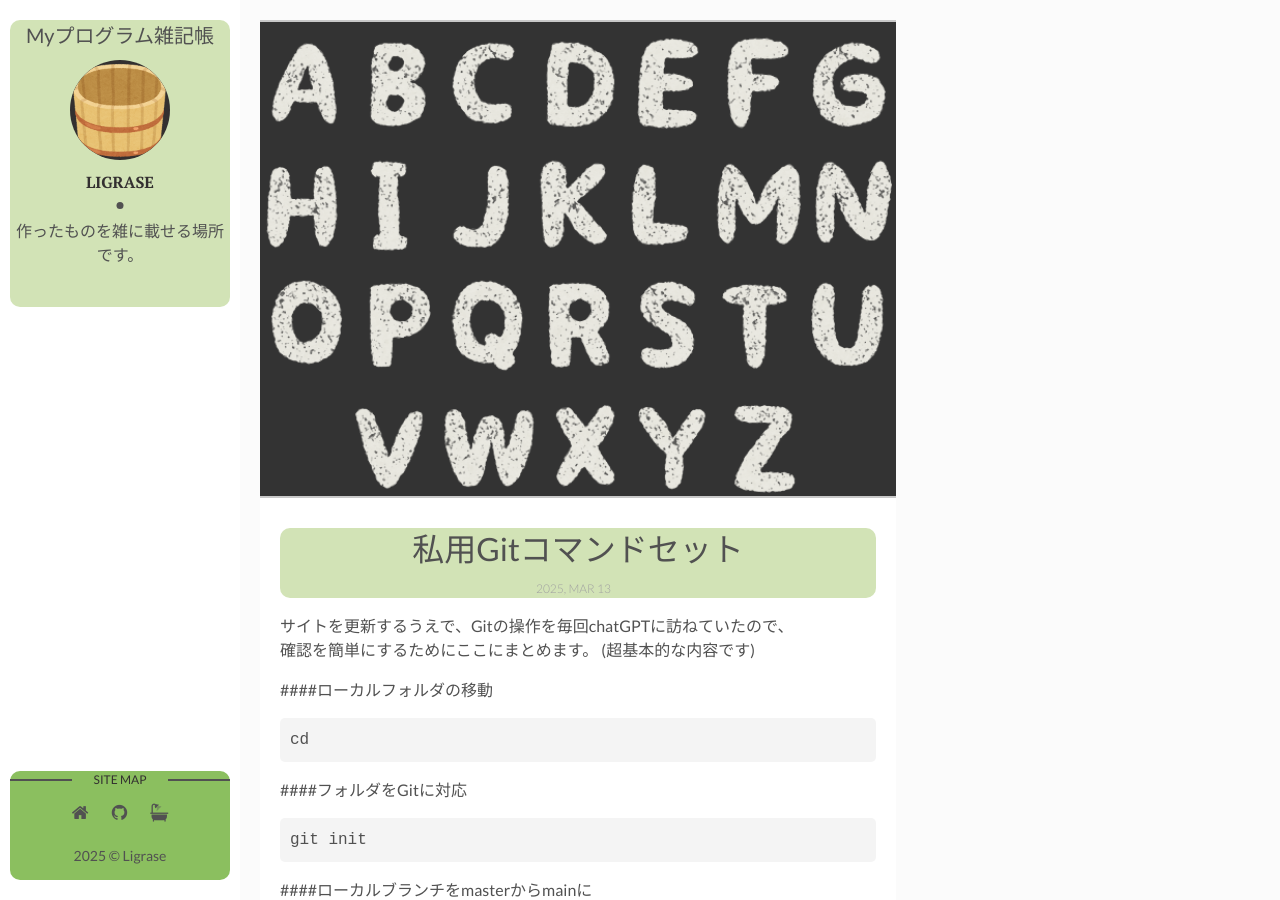
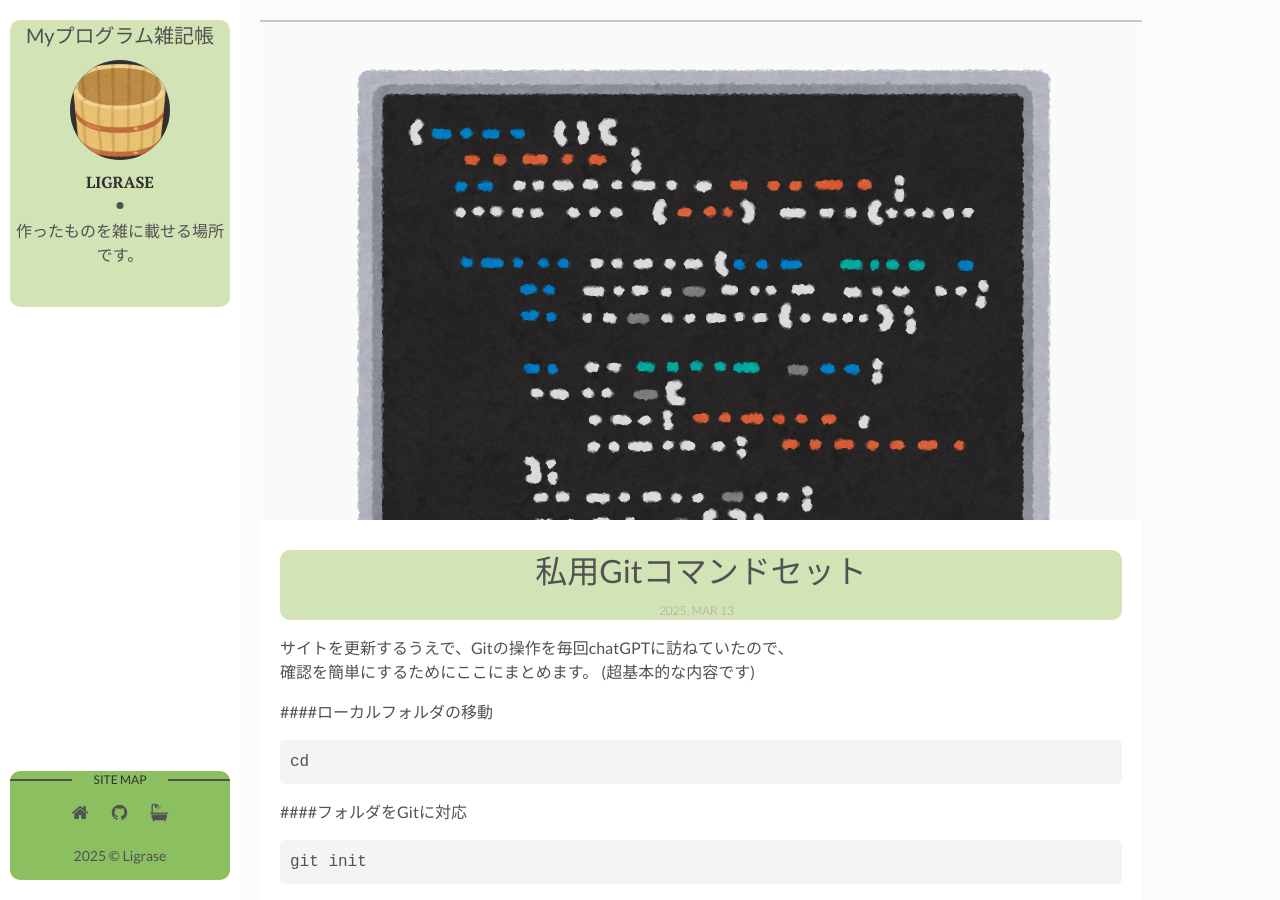
Before and after one commit to Liqrase/diary-1, a Jekyll site: the page built from _posts/2025-03-25-git-command.markdown, in a window 1280 px wide and 900 px high. Built offline with Jekyll 4.4.1, drawn with Linux system fonts in a browser that asks for light colours.

Commit message:
250325-b

```diff
--- a/_posts/2025-03-25-git-command.markdown
+++ b/_posts/2025-03-25-git-command.markdown
@@ -3,7 +3,7 @@ layout: post
 title: 私用Gitコマンドセット
 date: 2025-03-13 22:15:00
 description:  # Add post description (optional)
-img: postimg/20250313-1_main.png # Add image post (optional)
+img: postimg/computer_screen_programming.png # Add image post (optional)
 fig-caption: # Add figcaption (optional)
 tags: [Git]
 ---
```
Also changed, not shown: assets/img/postimg/computer_screen_programming.png (added).
